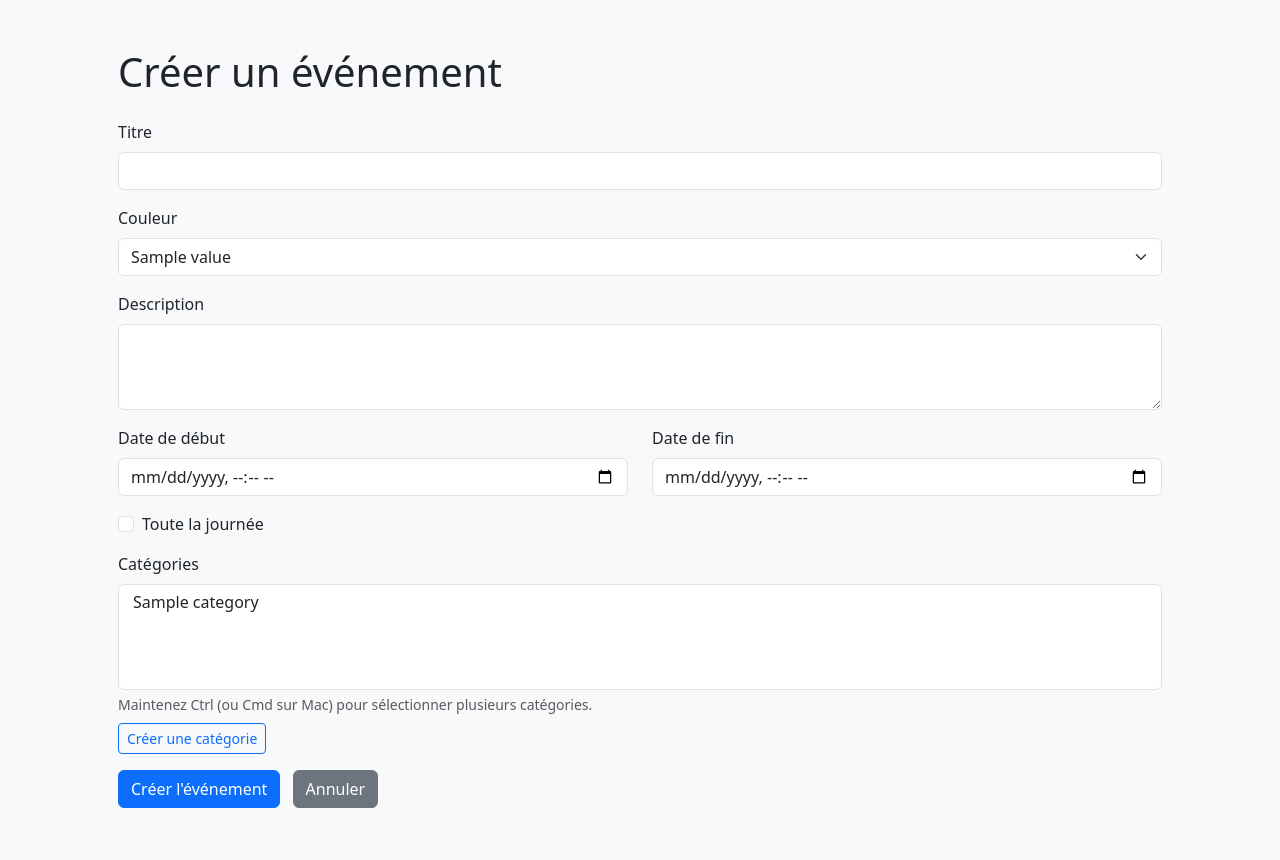
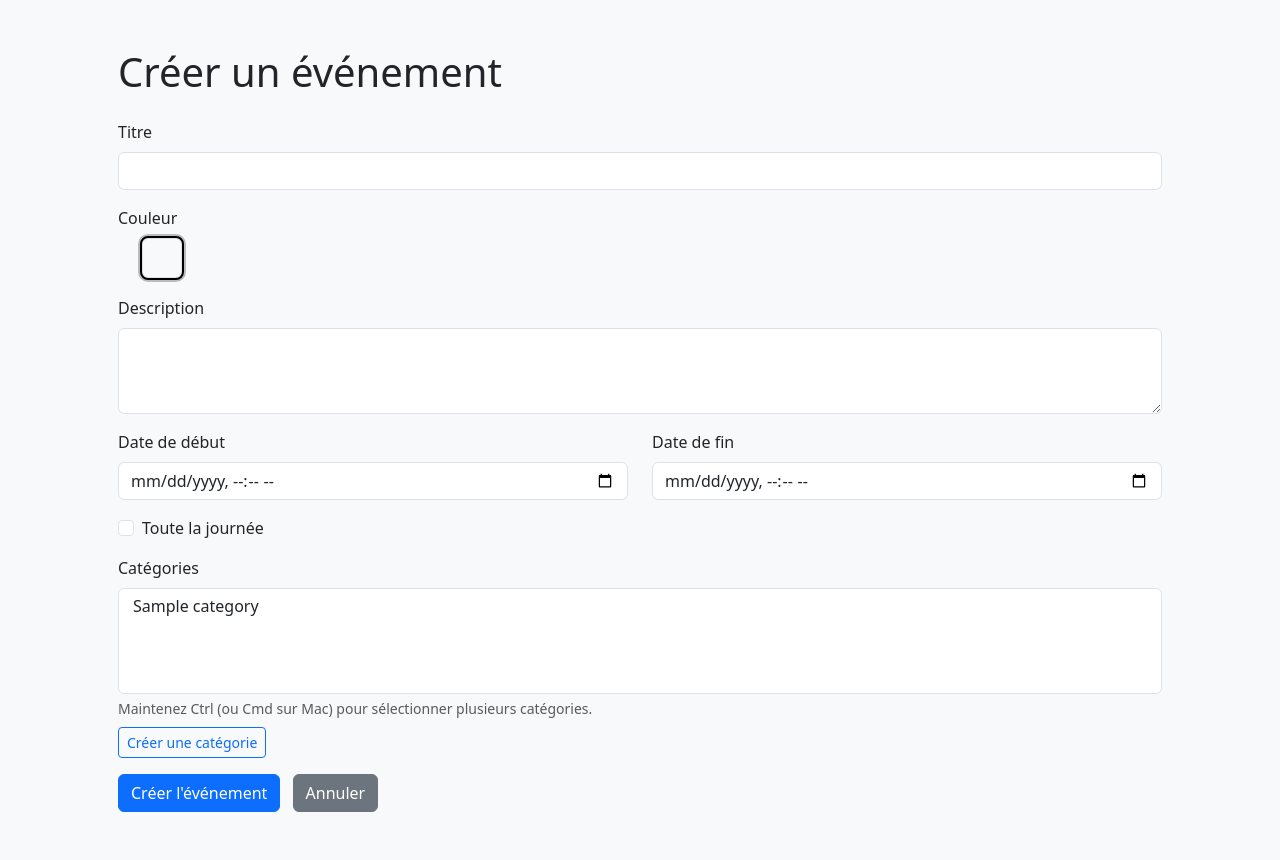
Before and after one commit to Dom-IoT/ha_eagenda, a Flask app: template domiot_eagenda/app/templates/events/create.html in a window 1280 px wide. Before the commit the page ends 808 px from the top, so only its background shows below. Run offline with Flask 3, Linux system fonts and the light colour scheme; tables that the repository leaves empty hold one stand-in row (values such as "Sample post"); the template is opened without the code that fills it: values that come from a table or form of the project are taken from there, most other values are stand-ins (such as "Sample title", 1, 10 or a date in 2020).

Commit message:
feat(ui) custom color picker for event color
fix #28

```diff
--- a/domiot_eagenda/app/templates/events/create.html
+++ b/domiot_eagenda/app/templates/events/create.html
@@ -1,4 +1,14 @@
 {% extends "base.html" %}
+{% block extrastyle %}
+<style>
+    .form-check-input:checked + .btn {
+        box-shadow: 0 0 0 0.25rem rgba(0,0,0,.25);
+        outline: 2px solid #000;
+    }
+</style>
+
+{% endblock %}
+
 {% block content %}
 <!-- Modal pour créer une catégorie -->
 <div class="modal fade" id="categoryModal" tabindex="-1" aria-labelledby="categoryModalLabel" aria-hidden="true">
@@ -32,12 +42,15 @@
 
         <!-- Pick a color among colors -->
         <div class="mb-3">
-            <label for="color" class="form-label">Couleur</label>
-            <select class="form-select" id="color" name="color">
+            <label class="form-label">Couleur</label>
+            <div class="d-flex flex-wrap gap-2">
                 {% for color in colors %}
-                <option value="{{ color.value }}">{{ color.value }}</option>
+                <div class="form-check">
+                    <input class="form-check-input d-none" type="radio" name="color" id="color_{{ color.value }}" value="{{ color.value }}"  {% if loop.first %}checked{% endif %}>
+                    <label for="color_{{ color.value }}" class="btn btn-{{ color.value }} border" style="width: 40px; height: 40px; padding: 0;"></label>
+                </div>
                 {% endfor %}
-            </select>
+            </div>
         </div>
 
         <div class="mb-3">
```
